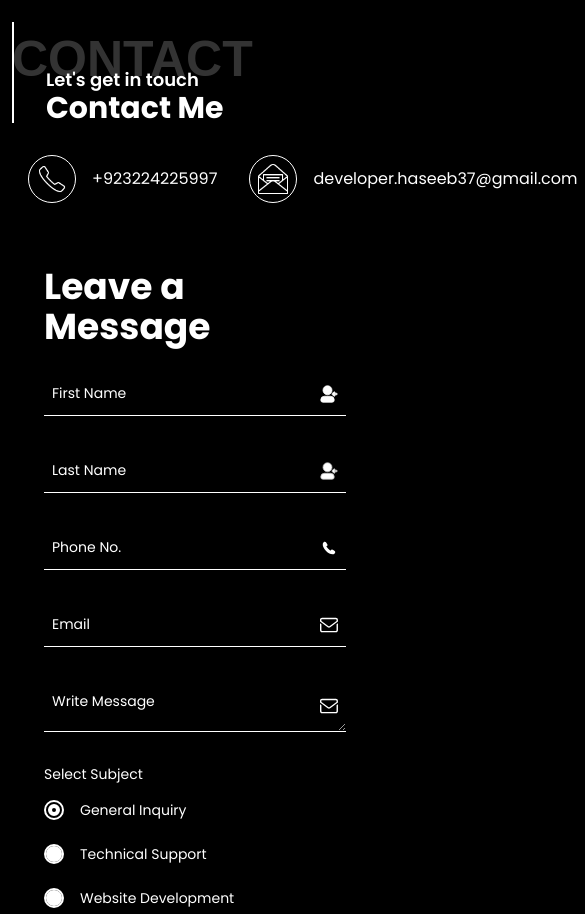
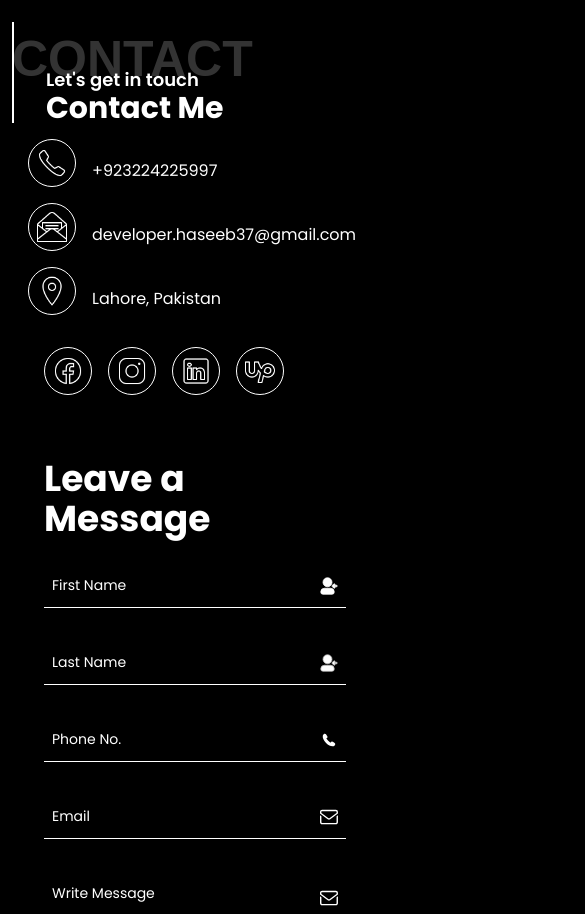
Before and after one commit to mhaseeb37/haseebportfolio, a Next.js app: page /profile in a window 390 px wide. Shown: the part 6300-7214 px from the top of the page, 585 px wide, since content can reach past the window. Built offline with nearby package versions, Linux system fonts and the light colour scheme; a web font is replaced by a local one.

Commit message:
Social Icons Responsive Fixed

```diff
--- a/app/ui/components/contactme.js
+++ b/app/ui/components/contactme.js
@@ -9,7 +9,7 @@ export default function ContactMe() {
     return(
         <div id="contact" className={`${poppins.className} expWrapper pt-10 md:pt-32 w-full md:max-w-3xl lg:max-w-4xl xl:max-w-6xl text-white`}>
             <Titleoverlay overlayText="Contact" subTitle="Let's get in touch" mainTitle="Contact Me"/>
-            <div className="flex justify-start items-center space-x-8 p-4">
+            <div className="flex flex-col md:flex-row justify-start items-start md:items-center md:space-x-8 p-4">
                 <IconBox iconname="phone" url={`tel:${socialLinks.phone}`} data={socialLinks.phone}/>
                 <IconBox iconname="envelope" url={`mailto:${socialLinks.email}`} data={socialLinks.email}/>
                 <IconBox iconname="location" url={`${socialLinks.location}`} data="Lahore, Pakistan"/>
--- a/app/ui/components/iconbox.js
+++ b/app/ui/components/iconbox.js
@@ -4,7 +4,7 @@ export default function IconBox(props) {
     return(
 
   <div className="flex items-center space-x-4">
-    <div className="flex items-center justify-center w-12 h-12 p-2 border border-white rounded-full">
+    <div className="flex mb-4 items-start md:items-center justify-center w-12 h-12 p-2 border border-white rounded-full">
       <Image src={`/assets/${props.iconname}.png`} width={100} height={100} alt={props.iconname} className="invert"/>
     </div>
     <p className="text-white">
```
